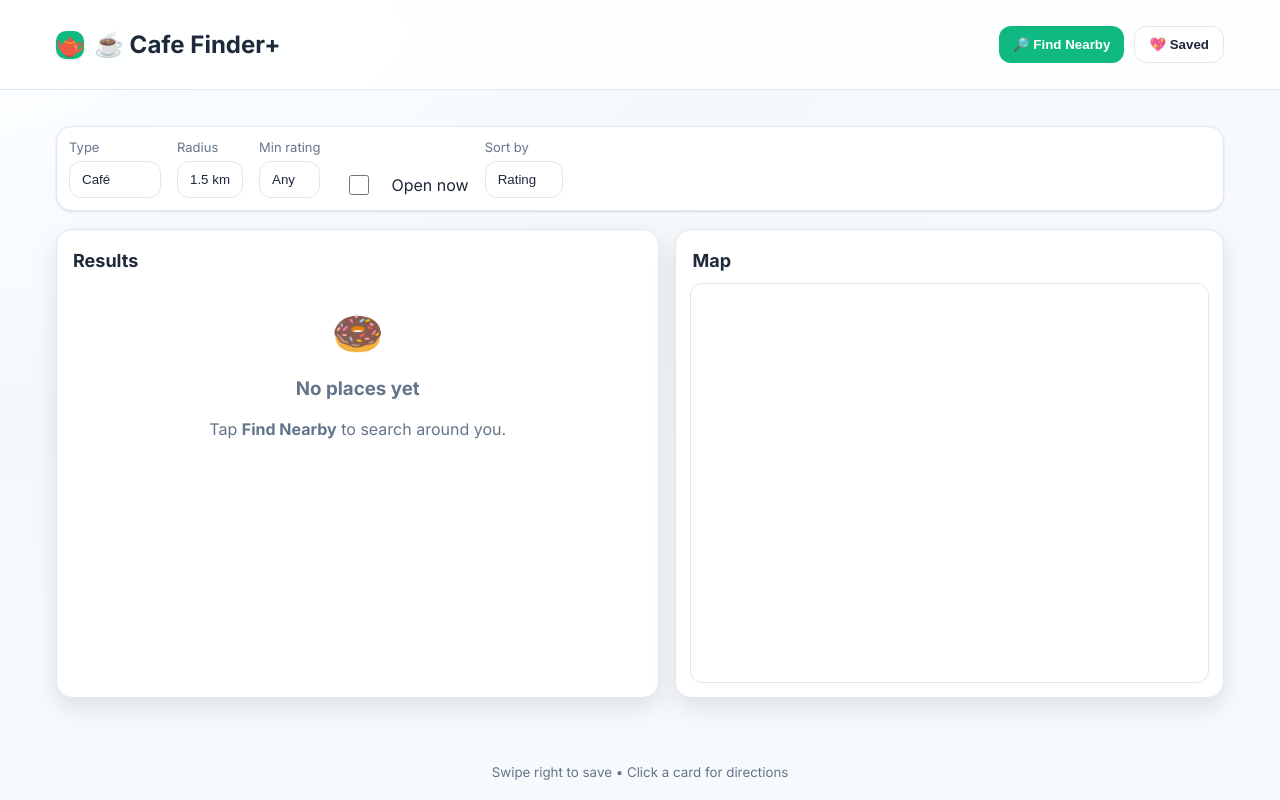
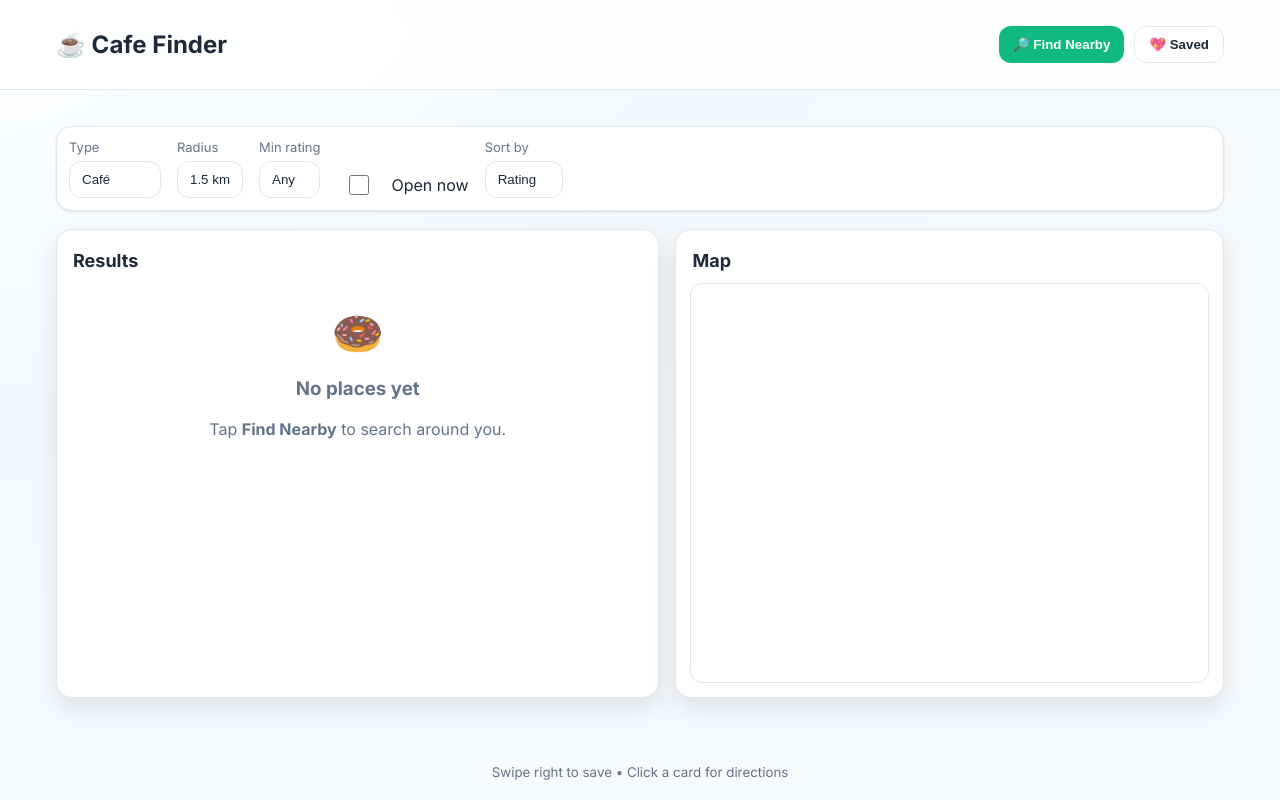
Before and after one commit to adit24dhaya/caffinder, a plain HTML site: page index.html in a window 1280 px wide. Drawn offline with nearby package versions, Linux system fonts and the light colour scheme; a script that the page names is missing.

Commit message:
Remove '+' and teapot icon from branding
Updated the site title and header to 'Cafe Finder' instead of 'Cafe Finder+'. Removed the teapot icon from the brand element in styles.css for a simpler branding presentation.

```diff
--- a/index.html
+++ b/index.html
@@ -3,7 +3,7 @@
 <head>
   <meta charset="utf-8" />
   <meta name="viewport" content="width=device-width, initial-scale=1" />
-  <title>Cafe Finder+</title>
+  <title>Cafe Finder</title>
 
   <link rel="stylesheet" href="styles.css" />
   <link rel="preconnect" href="https://fonts.gstatic.com" crossorigin>
@@ -14,7 +14,7 @@
 <body>
   <header class="site-header">
     <div class="wrap">
-      <h1 class="brand">☕ Cafe Finder+</h1>
+      <h1 class="brand">☕ Cafe Finder</h1>
       <nav class="actions" aria-label="primary">
         <button id="btn-find" class="btn btn-primary" type="button">🔎 Find Nearby</button>
         <button id="btn-saved" class="btn" type="button">💖 Saved</button>
--- a/styles.css
+++ b/styles.css
@@ -50,12 +50,7 @@ body{
 .brand{
   font-weight:700; font-size:24px; display:flex; align-items:center; gap:10px;
 }
-.brand::before{
-  content:"🫖";
-  display:inline-flex; align-items:center; justify-content:center;
-  width:28px; height:28px; border-radius:10px; background:var(--accent); color:white;
-  box-shadow: var(--shadow-sm);
-}
+
 .actions{display:flex; gap:10px}
 
 /* ====== Buttons ====== */
```
